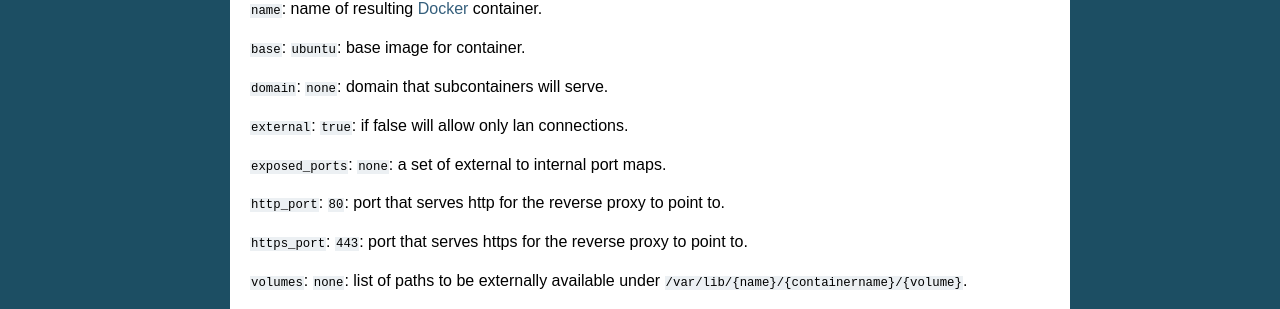
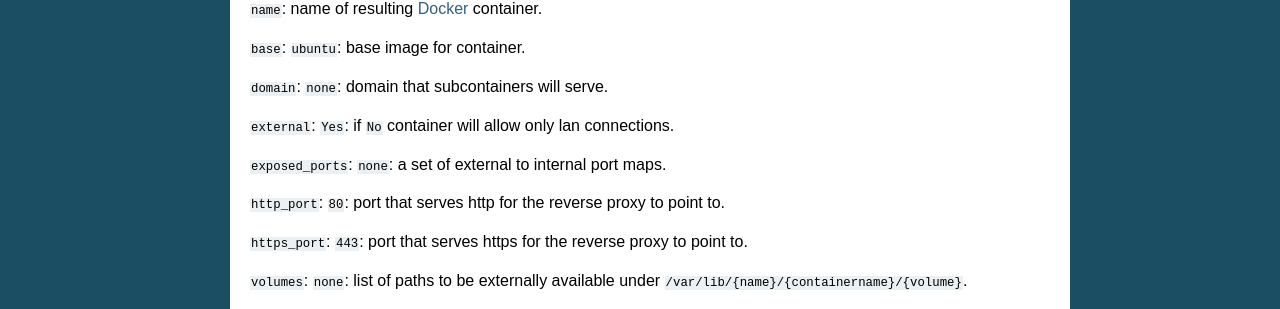
Before and after one commit to Nekroze/drydock, a Sphinx documentation site: the page built from docs/specification.rst, in a window 1280 px wide. Shown: the part 663-972 px from the top of the page. Built offline with Sphinx 7.4.7, drawn with Linux system fonts in a browser that asks for light colours.

Commit message:
touch up note for external field

```diff
--- a/docs/specification.rst
+++ b/docs/specification.rst
@@ -40,7 +40,7 @@ Any container can define the following information.
 
 ``domain``: ``none``: domain that subcontainers will serve.
 
-``external``: ``true``: if false will allow only lan connections.
+``external``: ``Yes``: if ``No`` container will allow only lan connections.
 
 ``exposed_ports``: ``none``: a set of external to internal port maps.
 
```
